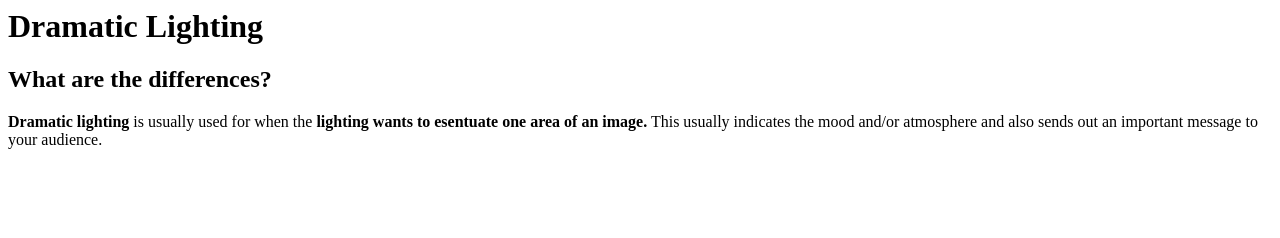
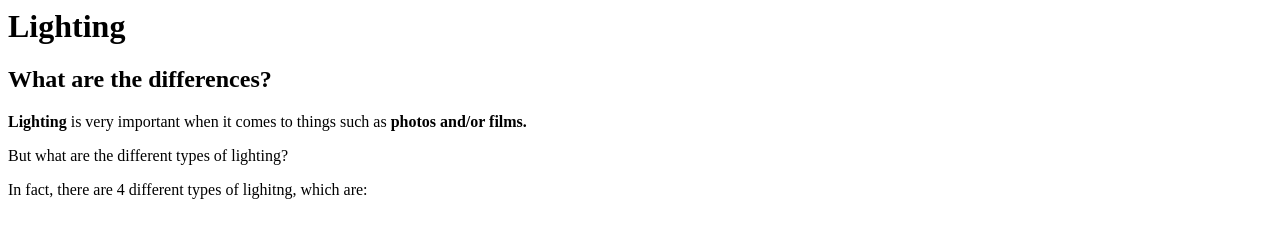
Before and after one commit to FedericaAlbani/FedericaAlbani.github.io, a plain HTML site: page index.html in a window 1280 px wide. Drawn offline with Linux system fonts and the light colour scheme.

Commit message:
Update index.html

```diff
--- a/index.html
+++ b/index.html
@@ -1,3 +1,5 @@
-<h1> Dramatic Lighting </h1>
+<h1>  Lighting </h1>
 <h2> What are the differences? </h2>
-<p> <strong>Dramatic lighting</strong> is usually used for when the <strong>lighting wants to esentuate one area of an image.</strong> This usually indicates the mood and/or atmosphere and also sends out an important message to your audience.</p>
+<p>  <strong> Lighting</strong> is very important when it comes to things such as <strong> photos and/or films.</strong></p>
+<p>  But what are the different types of lighting?</p>
+<p> In fact, there are 4 different types of lighitng, which are: </p>
```
